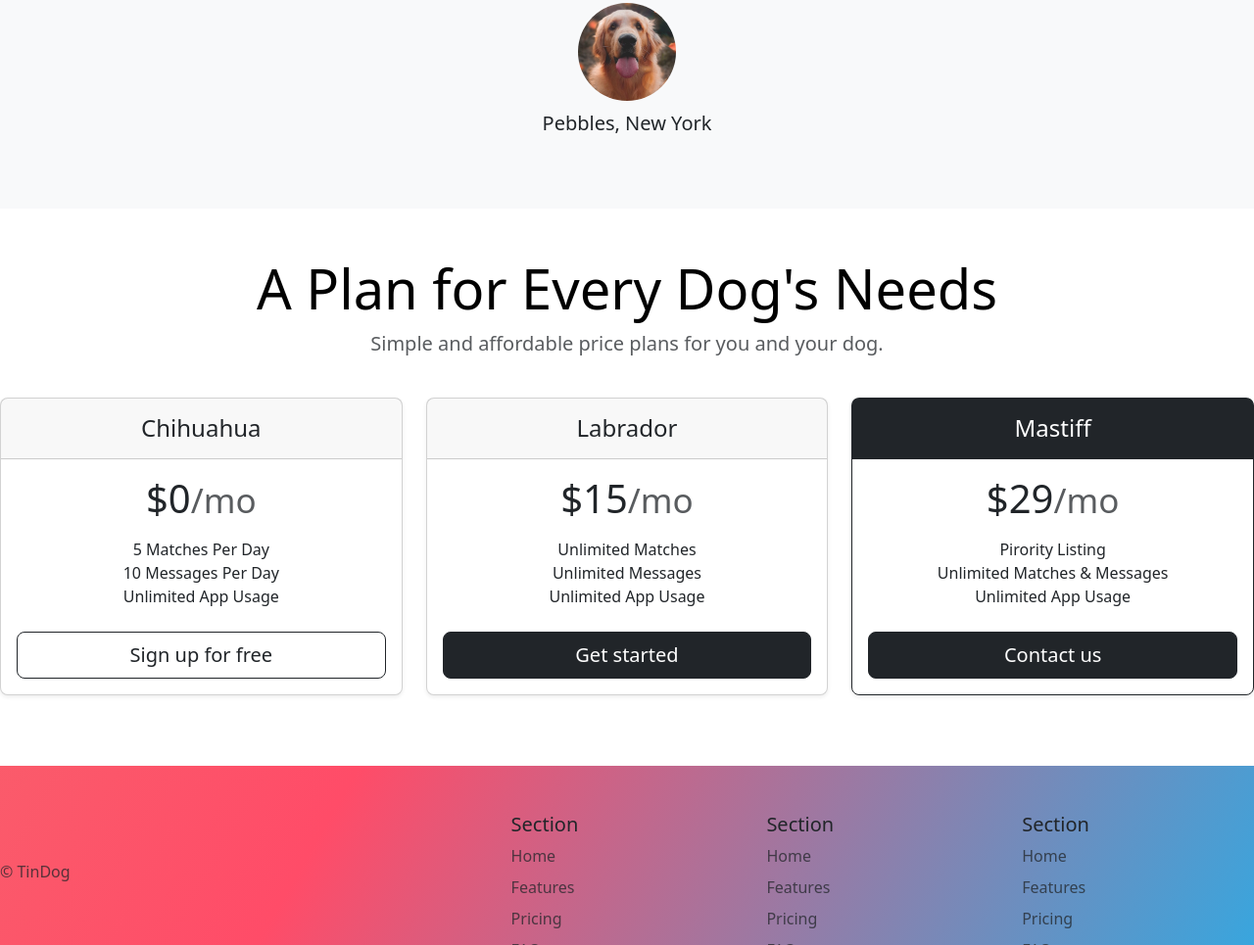
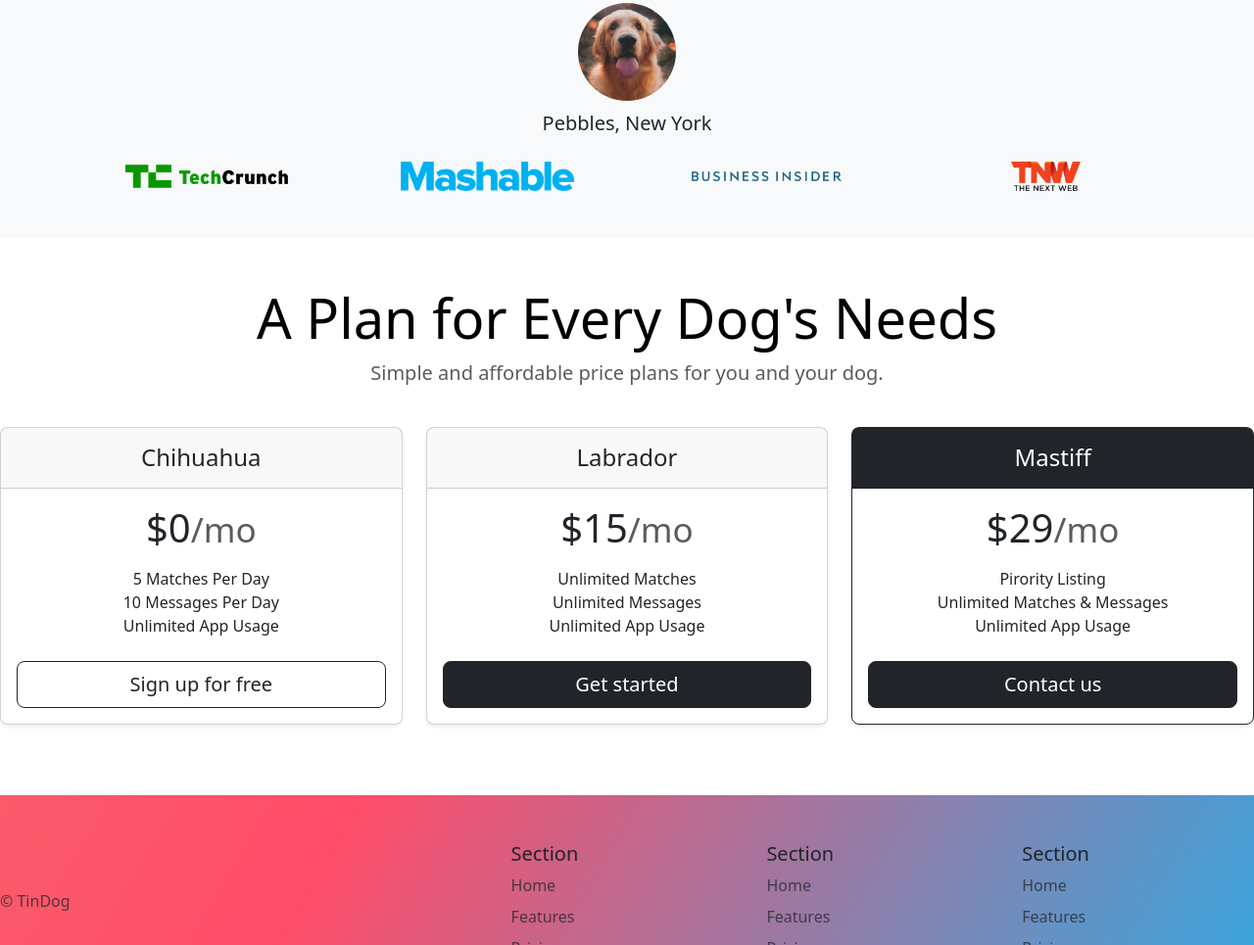
Before and after one commit to kamilakamilkami/TinDog-Project--1, a plain HTML site: page 11.3 TinDog Project/index.html in a window 1280 px wide. Shown: the part 1495-2460 px from the top of the page at 98% size. Drawn offline with nearby package versions, Linux system fonts and the light colour scheme.

Commit message:
2 commit

```diff
--- a/11.3 TinDog Project/index.html
+++ b/11.3 TinDog Project/index.html
@@ -102,6 +102,25 @@ Download</button>
       Pebbles, New York
       </p>
     </div>
+
+    <div class="container">
+      <div class="row">
+        <div class="col-lg-3 col-sm-12">
+          <img src="./images/techcrunch.png" alt="techcrunch" height="30">
+        </div>
+        <div class="col-lg-3 col-sm-12">
+          <img src="./images/mashable.png" alt="mashable" height="30">
+        </div>
+        <div class="col-lg-3 col-sm-12">
+          <img src="./images/bizinsider.png" alt="bizinsider" height="30">
+        </div>
+        <div class="col-lg-3 col-sm-12">
+          <img src="./images/tnw.png" alt="tnw" height="30">
+        </div>
+      </div>
+    </div>
+  </div>
+</div>
 
   </section>
   <!-- Pricing -->
```
